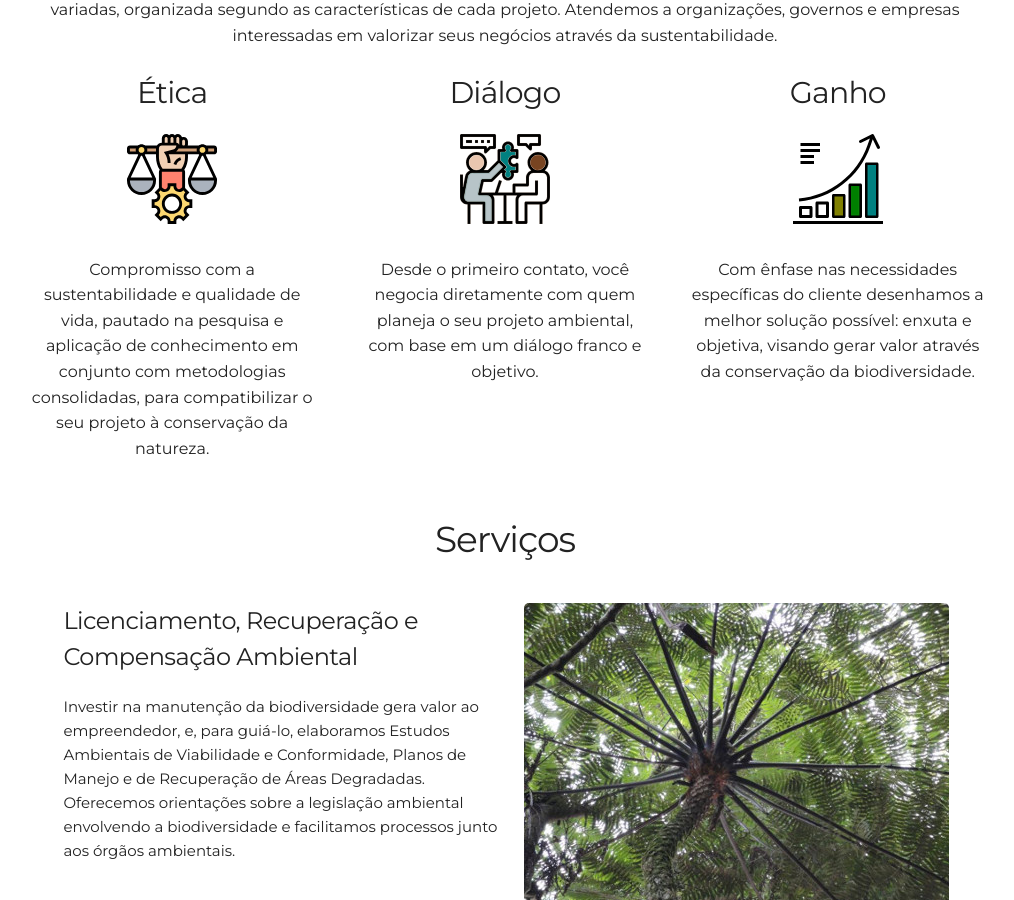
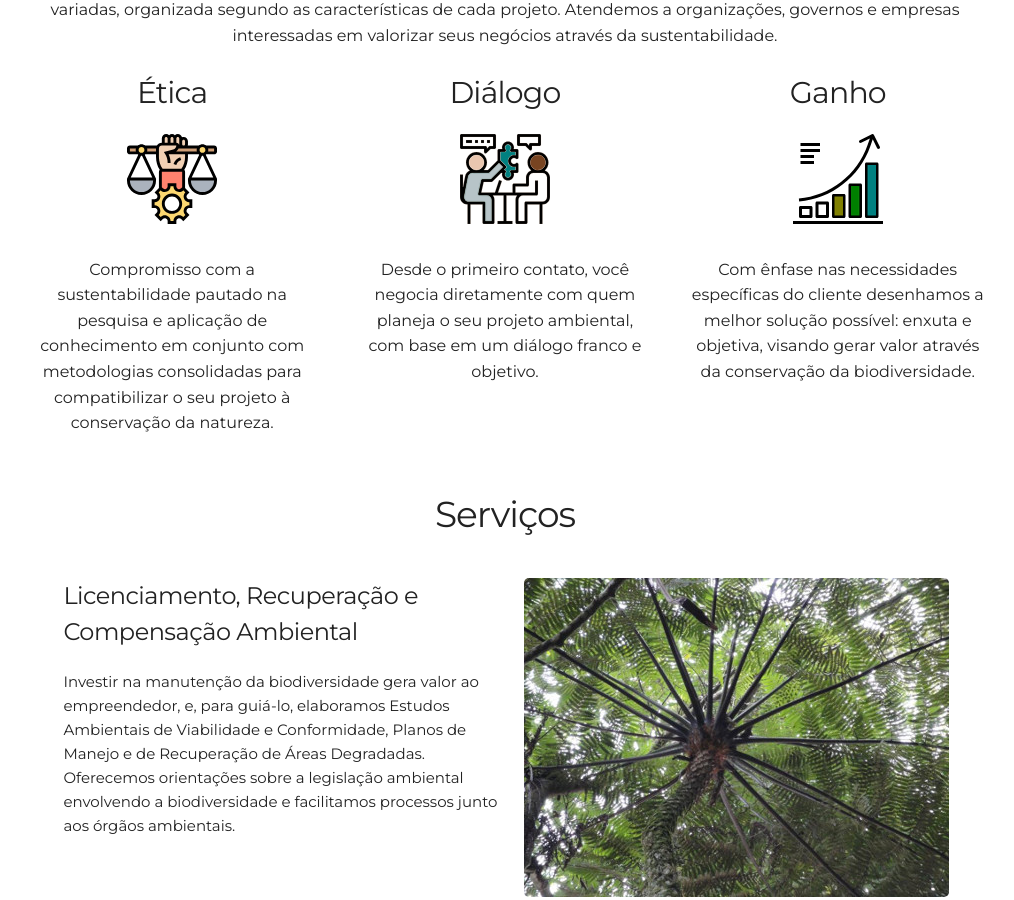
Before and after one commit to leroy1977/eQ1, a Jekyll site: the page built from index.html, in a window 1280 px wide and 900 px high, scrolled down 1046 px. Shown: the whole window, without its empty margins (135-1149 px from the left). Built offline with Jekyll 4.4.1, drawn with Linux system fonts in a browser that asks for light colours.

Commit message:
Update about.html

```diff
--- a/_includes/about.html
+++ b/_includes/about.html
@@ -13,7 +13,7 @@
       <!-- <i class="devicon-html5-plain-wordmark"></i>
       <i class="devicon-bootstrap-plain-wordmark colored"></i>
       <i class="devicon-sass-original colored"></i> -->
-      <p>Compromisso com a sustentabilidade e qualidade de vida, pautado na pesquisa e aplicação de conhecimento em conjunto com metodologias consolidadas, para compatibilizar o seu projeto à conservação da natureza.</p>
+      <p>Compromisso com a sustentabilidade pautado na pesquisa e aplicação de conhecimento em conjunto com metodologias consolidadas para compatibilizar o seu projeto à conservação da natureza.</p>
     </div>
     <div class="four columns">
       <h4>Diálogo</h4>
```
